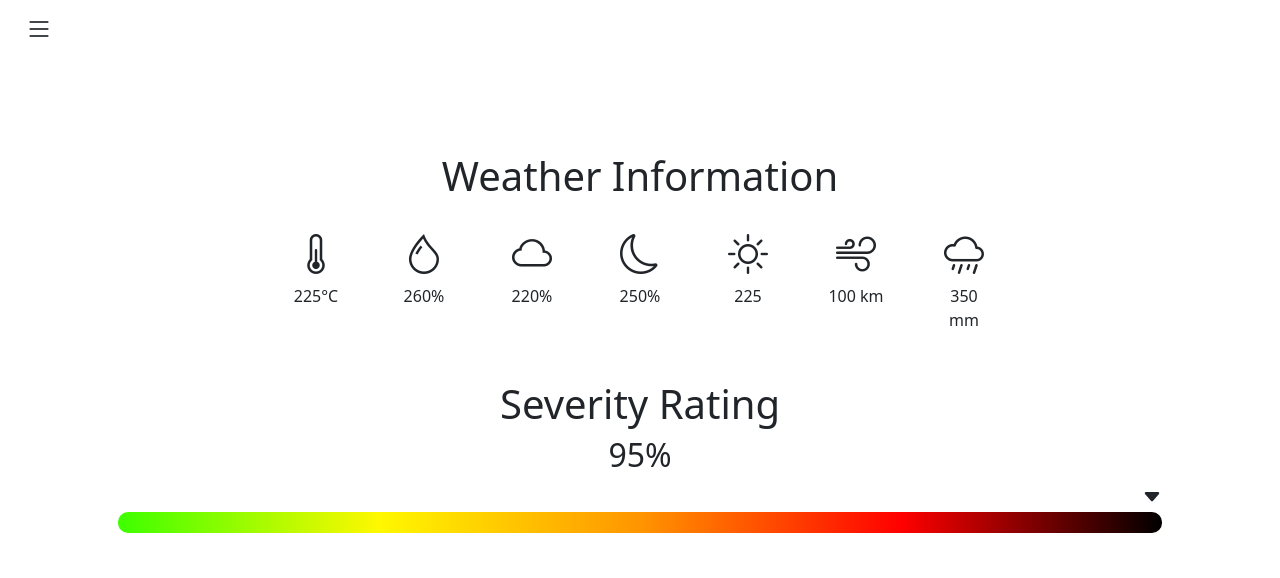
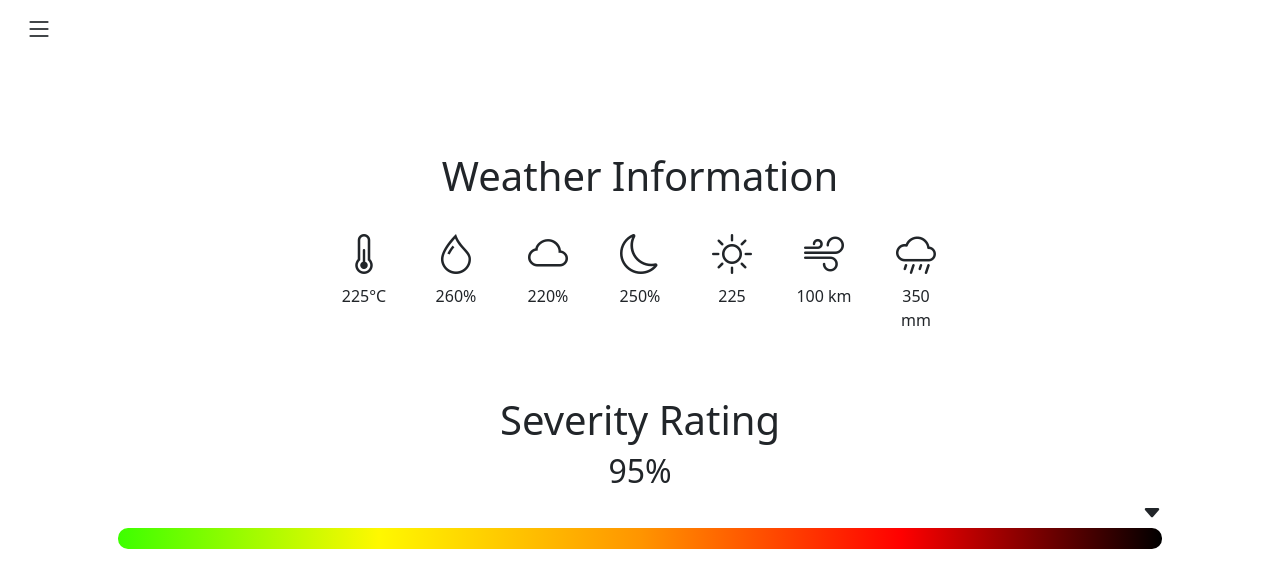
Before and after one commit to lachietech/Personal-Website, a Flask app: page /meandersuite/suite in a window 1280 px wide. Shown: the top 578 px of the page. Run offline with Flask 3, Linux system fonts and the light colour scheme; some libraries are stand-ins or nearby versions.

Commit message:
Update MS0

```diff
--- a/templates/meandersuiteprerelease/suitefiles/index.html
+++ b/templates/meandersuiteprerelease/suitefiles/index.html
@@ -68,40 +68,40 @@
                                 <h1>Weather Information</h1>
                             </div>
                             <div class="weather-info mt-4">
-                                <div class="me-4 ms-4">
+                                <div class="me-3 ms-3">
                                     <i class="bi bi-thermometer-half fs-1"></i>
                                     <br>
-                                    <span id="temperature"></span>
+                                    <p id="temperature"></p>
                                 </div>
-                                <div class="me-4 ms-4">
+                                <div class="me-3 ms-3">
                                     <i class="bi bi-droplet fs-1"></i>
                                     <br>
-                                    <span id="humidity"></span>
+                                    <p id="humidity"></p>
                                 </div>
-                                <div class="me-4 ms-4">
+                                <div class="me-3 ms-3">
                                     <i class="bi bi-cloud fs-1"></i>
                                     <br>
-                                    <span id="cloudCoverage"></span>
+                                    <p id="cloudCoverage"></p>
                                 </div>
-                                <div class="me-4 ms-4">
+                                <div class="me-3 ms-3">
                                     <i class="bi bi-moon fs-1"></i>
                                     <br>
-                                    <span id="moonCycle"></span>
+                                    <p id="moonCycle"></p>
                                 </div>
-                                <div class="me-4 ms-4">
+                                <div class="me-3 ms-3">
                                     <i class="bi bi-sun fs-1"></i>
                                     <br>
-                                    <span id="UV"></span>
+                                    <p id="UV"></p>
                                 </div>
-                                <div class="me-4 ms-4">
+                                <div class="me-3 ms-3">
                                     <i class="bi bi-wind fs-1"></i>
                                     <br>
-                                    <span id="windSpeed"></span>
+                                    <p id="windSpeed"></p>
                                 </div>
-                                <div class="me-4 ms-4">
+                                <div class="me-3 ms-3">
                                     <i class="bi bi-cloud-rain fs-1"></i>
                                     <br>
-                                    <span id="rain"></span>
+                                    <p id="rain"></p>
                                 </div>
                             </div>
                         </div>
```
